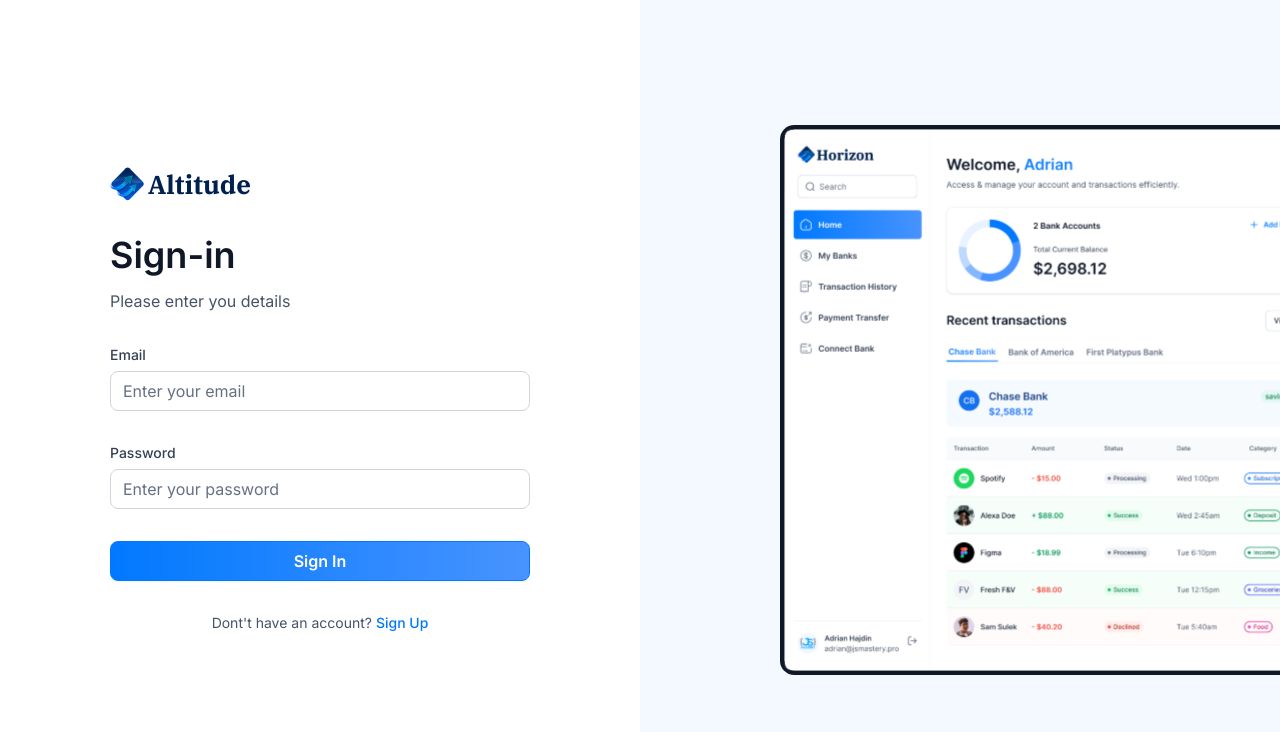
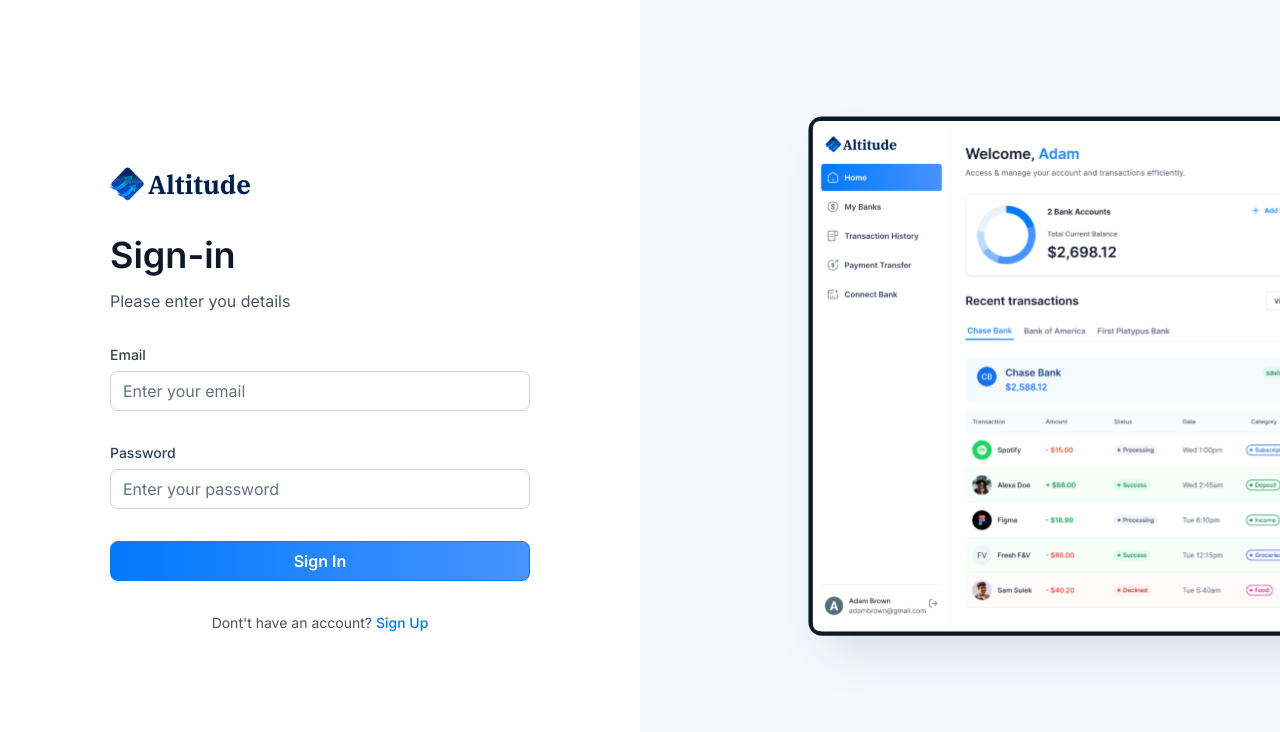
Before and after one commit to yuro4kaw/altitude-banking-app, a Next.js app: page /sign-in in a window 1280 px wide. Shown: the top 732 px of the page. Built offline with nearby package versions, Linux system fonts and the light colour scheme; no server answers; what dwolla-v2, plaid would draw is missing.

Commit message:
refactor

```diff
--- a/app/(auth)/layout.tsx
+++ b/app/(auth)/layout.tsx
@@ -10,7 +10,7 @@
           {children}
           <div className="auth-asset">
             <div>
-              <Image src='/icons/auth-image.svg' alt="Auth Image" width={500} height={500} />
+              <Image src='/icons/auth-img.svg' alt="Auth Image" width={500} height={500} />
             </div>
           </div>
       </main>
```
Also changed, not shown: public/icons/auth-image.svg (deleted), public/icons/auth-img.svg (added).
